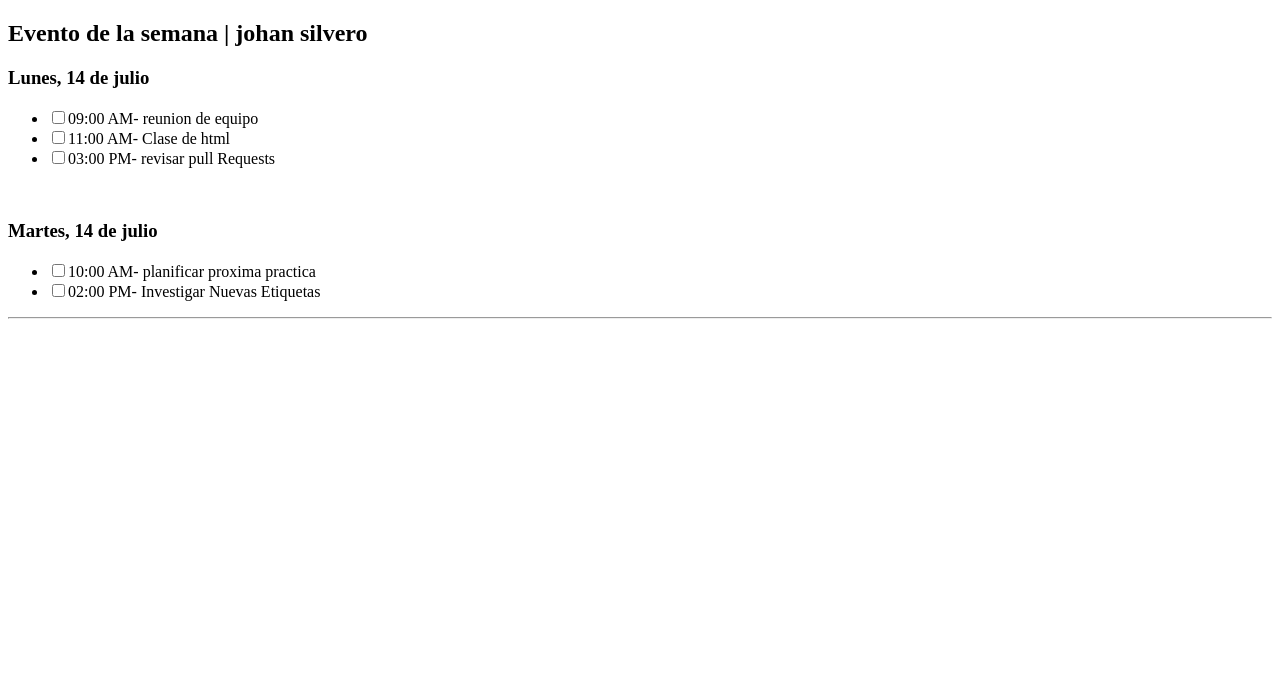
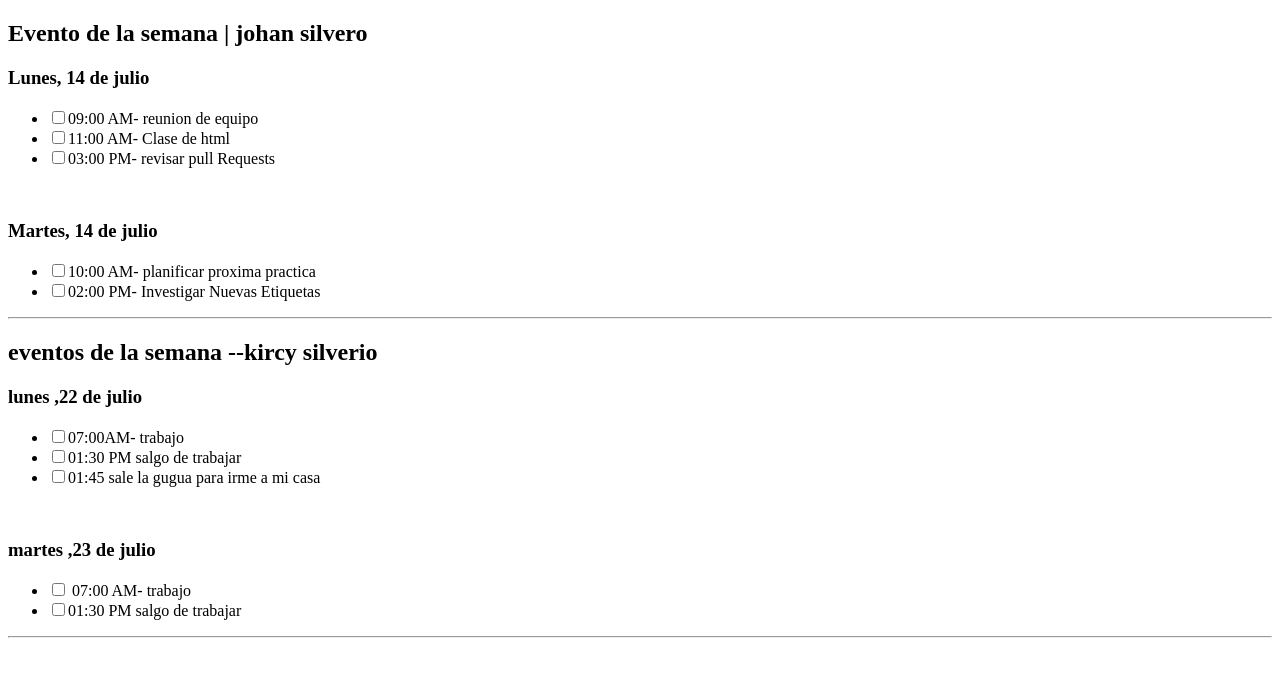
Before and after one commit to johan252532/calendario-eventos, a plain HTML site: page index.html in a window 1280 px wide. Drawn offline with Linux system fonts and the light colour scheme.

Commit message:
kircy subio su parte

```diff
--- a/index.html
+++ b/index.html
@@ -28,6 +28,28 @@
     <hr>
 
 
+    <!--kircy silverio eventos del 22 al 23-->
+    <h2>eventos de la semana --kircy silverio</h2>
+    <h3>lunes ,22 de julio</h3>
+
+    <ul>
+        <li><input type="checkbox">07:00AM- trabajo</li>
+        <li><input type="checkbox">01:30 PM salgo de trabajar</li>
+        <li><input type="checkbox">01:45 sale la gugua para irme a mi casa</li>
+    </ul>
+    <br>
+
+    <h3>martes ,23 de julio</h3>
+    <ul>
+        <li><input type="checkbox"> 07:00 AM- trabajo</li>
+        <li><input type="checkbox">01:30 PM salgo de trabajar</li>
+    </ul>
+    <hr>
+
+
+
+
+
 
 
 
```
